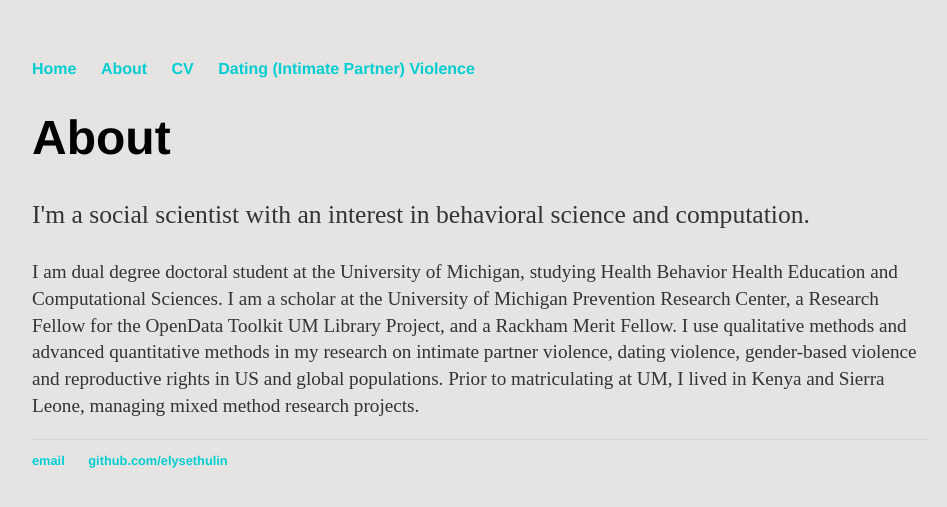
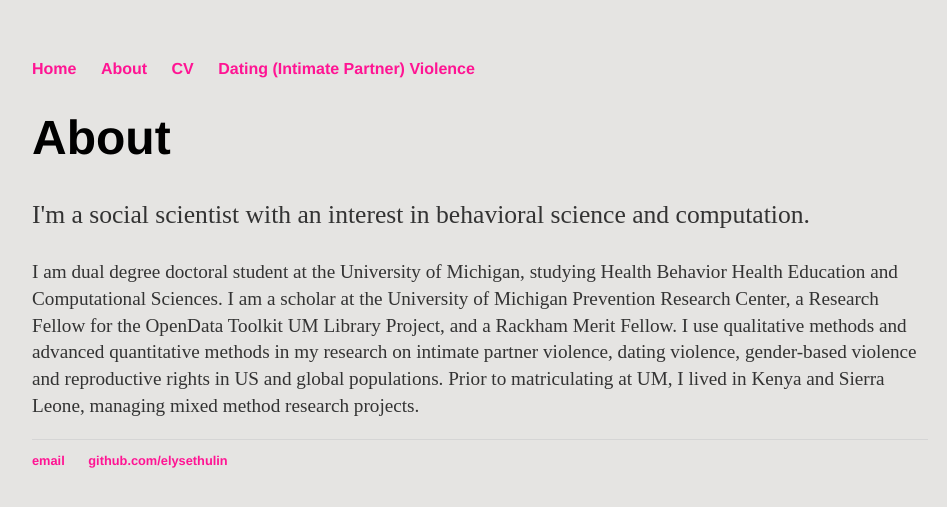
Before and after one commit to elysethulin/elysethulin.github.io, a Jekyll site: the page built from about.md, in a window 1280 px wide. Shown: the top 507 px of the page, without its empty margins (160-1107 px from the left). Built offline with Jekyll 4.4.1, drawn with Linux system fonts in a browser that asks for light colours.

Commit message:
Update main.css

```diff
--- a/css/main.css
+++ b/css/main.css
@@ -37,7 +37,7 @@ ul.posts li {
 }
 
 a:link {
-  color: DarkTurquoise;
+  color: DeepPink;
   background-color: transparent;
   text-decoration: none;
 }
```
